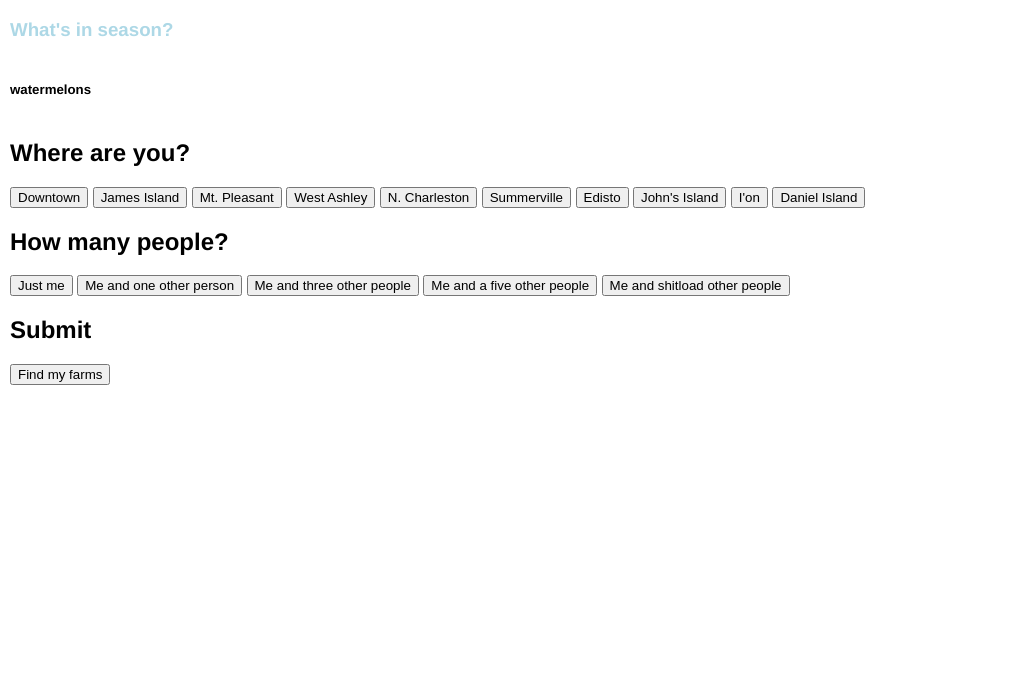
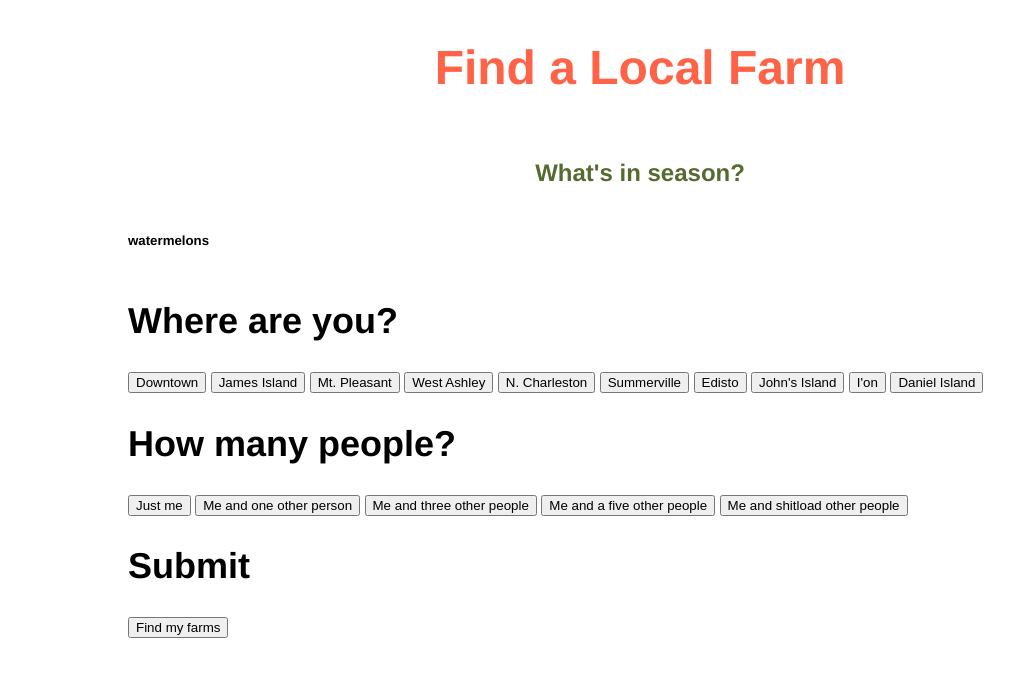
Before and after one commit to thcecchi/Boolbeans, a plain HTML site: page index.html in a window 1280 px wide. Shown: the whole page, without its empty margins (0-1036 px from the left). Drawn offline with Linux system fonts and the light colour scheme.

Commit message:
minor design revisions

```diff
--- a/css/compiledStyle.css
+++ b/css/compiledStyle.css
@@ -1,23 +1,43 @@
 body {
   padding: 0;
-  margin: 0; }
+  margin: 0;
+  background: white; }
 
 section {
   font-family: "Helvetica", sans-serif; }
   section h1 {
-    color: lightblue; }
+    color: lightblue;
+    text-align: center; }
 
 .container {
   width: 80%;
-  margin-left: 10px;
-  margin-right: 10px;
-  display: inline-block; }
+  margin-left: auto;
+  margin-right: auto;
+  display: block; }
+  .container h1 {
+    font-size: 3em;
+    color: tomato; }
   .container .inSeasonBoard {
     width: 100%;
     display: inline-block; }
+    .container .inSeasonBoard h1 {
+      font-size: 1.5em;
+      color: darkolivegreen; }
     .container .inSeasonBoard h5 {
       display: inline-block; }
   .container .questionForm {
     display: inline-block; }
     .container .questionForm h1 {
-      color: lightblue; }
+      color: lightblue;
+      text-align: center; }
+    .container .questionForm h2 {
+      font-size: 2.25em; }
+    .container .questionForm .submitButton {
+      margin-bottom: 5%; }
+  .container .farmResults {
+    text-align: center; }
+    .container .farmResults h2 {
+      color: tomato; }
+    .container .farmResults h5.url {
+      padding-bottom: 5%;
+      border-bottom: darkolivegreen 2px solid; }
--- a/css/style.scss
+++ b/css/style.scss
@@ -1,6 +1,7 @@
 body {
   padding: 0;
   margin: 0;
+  background: white;
 }
 
 section {
@@ -8,19 +9,31 @@ section {
 
   h1 {
     color: lightblue;
+    text-align: center;
   }
 
 }
 
 .container {
   width: 80%;
-  margin-left: 10px;
-  margin-right: 10px;
-  display: inline-block;
+  margin-left: auto;
+  margin-right: auto;
+  display: block;
+
+
+  h1 {
+    font-size: 3em;
+    color: tomato;
+  }
 
   .inSeasonBoard {
     width: 100%;
     display: inline-block;
+
+    h1 {
+      font-size: 1.5em;
+      color: darkolivegreen;
+    }
 
     h5 {
       display: inline-block;
@@ -33,6 +46,29 @@ section {
 
     h1 {
       color: lightblue;
+      text-align: center;
+    }
+
+    h2 {
+      font-size: 2.25em;
+    }
+
+    .submitButton {
+      margin-bottom: 5%;
+    }
+
+  }
+
+  .farmResults {
+    text-align: center;
+
+    h2 {
+      color: tomato;
+    }
+
+    h5.url {
+      padding-bottom: 5%;
+      border-bottom: darkolivegreen 2px solid;
     }
   }
 
--- a/index.html
+++ b/index.html
@@ -6,7 +6,7 @@
   </head>
   <body>
   <section class="container">
-
+      <h1>Find a Local Farm</h1>
       <section class="inSeasonBoard">
 
       </section>
--- a/templates.js
+++ b/templates.js
@@ -4,7 +4,7 @@ templates.farmResults = [
   "<h2>Farm:</h2><h5><%= farm %></h5>",
   "<h2>Price:</h2><h5><%= price %></h5>",
   "<h2>Pickup Location:</h2><h5><%= pickup %></h5>",
-  "<h2>Learn More:</h2><h5><a><%= url %></a></h5>"
+  "<h2>Learn More:</h2><h5 class='url'><a><%= url %></a></h5>"
  ].join("")
 
 
```
